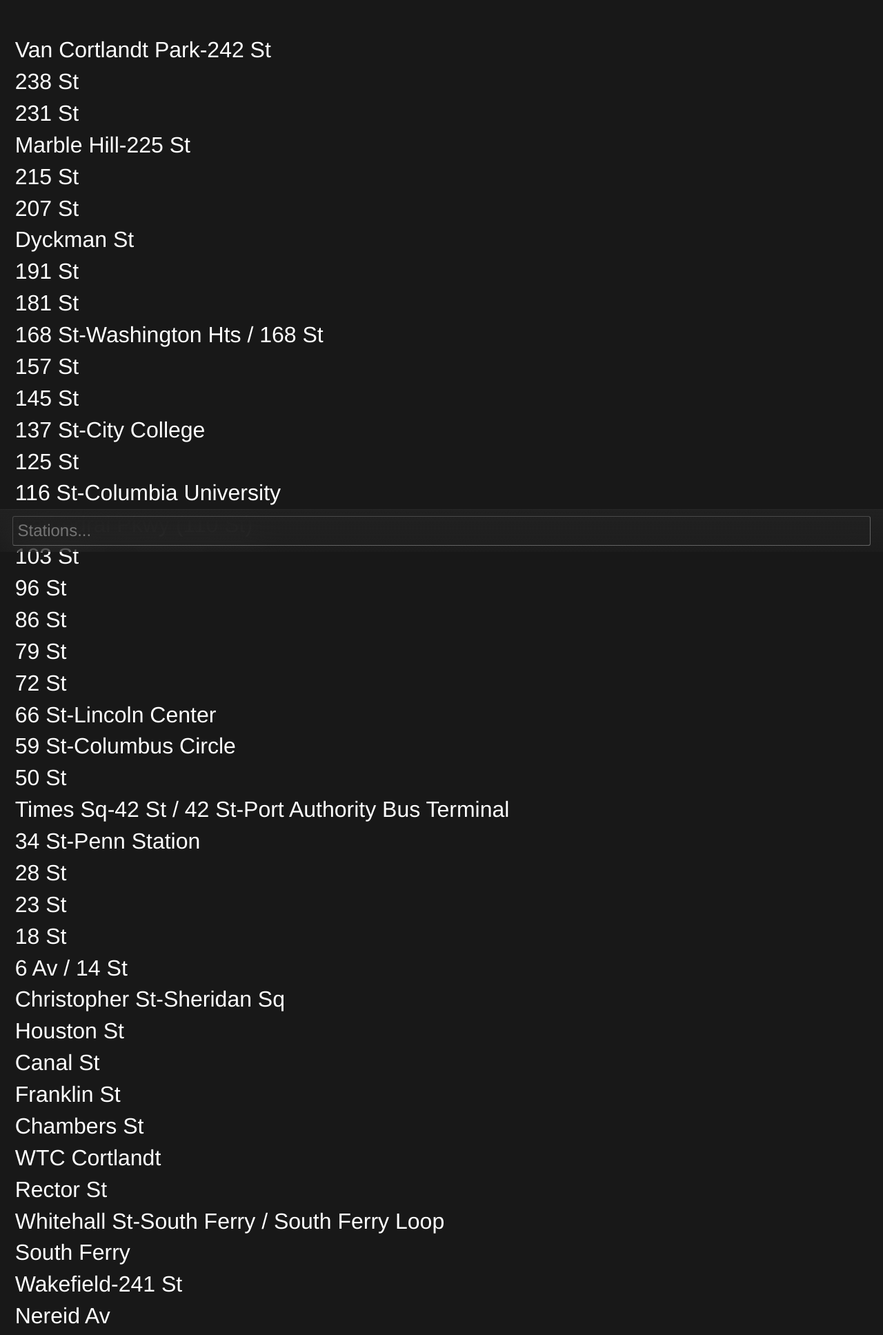
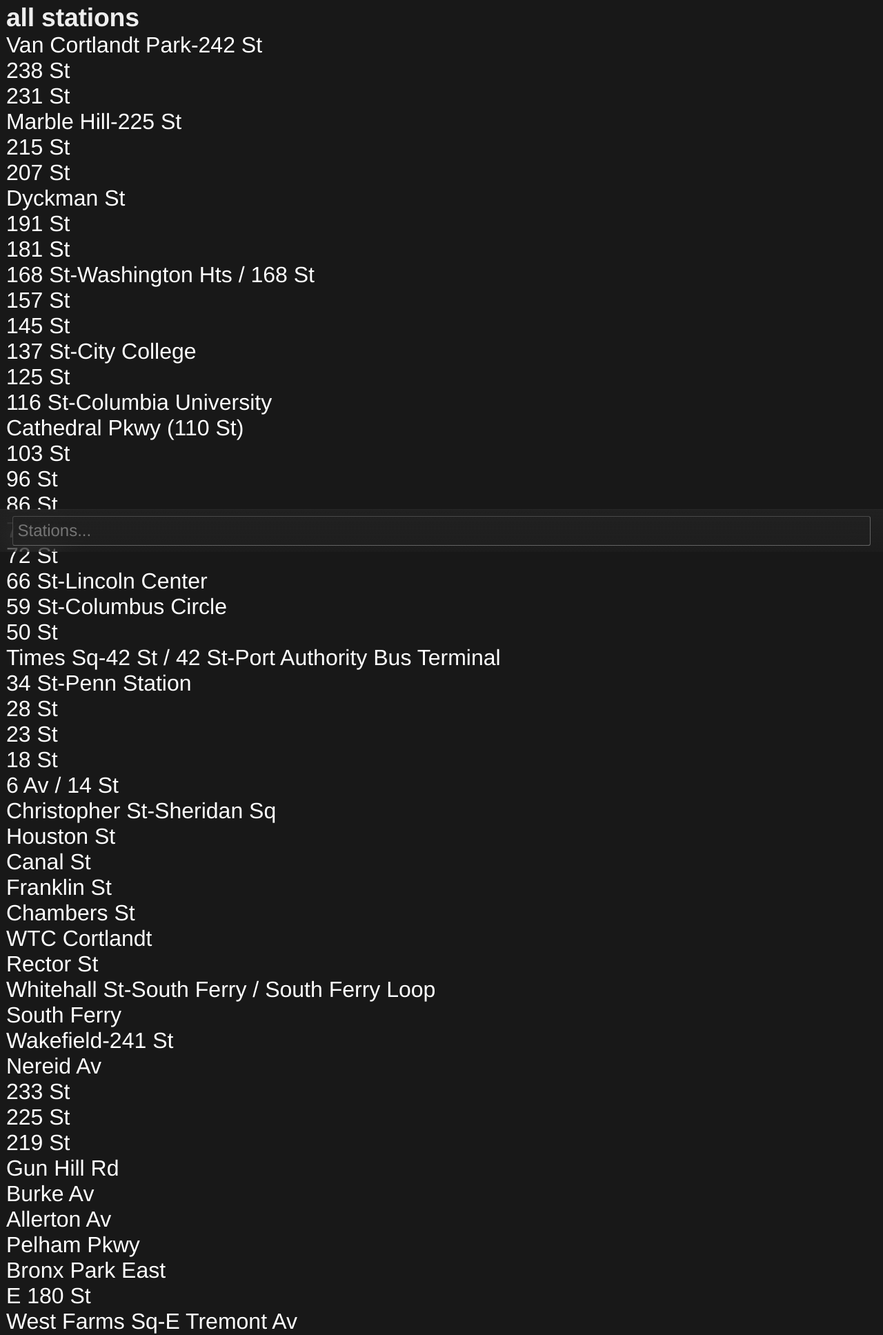
Before and after one commit to pbt/ota-py, a Flask app: page /stations in a window 1280 px wide. Shown: the top 1935 px of the page at 69% size. Run offline with Flask 3, Linux system fonts and the light colour scheme.

Commit message:
i don't like this rn but whatever

```diff
--- a/static/style.css
+++ b/static/style.css
@@ -254,7 +254,7 @@ footer {
 }
 
 .search {
-  min-height: 100dvh;
+  height: 100vh;
 }
 
 #ota-search {
@@ -370,7 +370,10 @@ dialog {
 }
 
 .stations-list {
-  padding-top: calc(var(--header-size) + 1ch);
+  overflow-y: scroll;
+  height: 100vh;
+
+  padding: 0.25ch 0.5ch;
 }
 
 .transparent {
@@ -382,7 +385,6 @@ dialog {
     width: 100%;
     display: block;
     text-decoration: none;
-    padding: 0.25ch 0.5ch;
     border-radius: 0.25ch;
 
     &:hover,
--- a/templates/arrivals.html
+++ b/templates/arrivals.html
@@ -4,7 +4,6 @@
 <head>
   <title>ota • {{station_name}}</title>
   <meta name="viewport" content="width=device-width,initial-scale=1">
-  <meta name="apple-mobile-web-app-status-bar-style" content="black-translucent">
 </head>
 
 <link rel="manifest" href="{{url_for('static', filename='manifest.json')}}">
--- a/templates/stations.html
+++ b/templates/stations.html
@@ -17,6 +17,7 @@
     </div>
   </header>
   <main class="stations-list">
+    <h3>all stations</h3>
     <div>
       {% for stn in stations %}
       <div data-stn id="{{ stn.id }}" data-stn-id="{{ stn.id }}"><a
@@ -35,7 +36,7 @@
   <script>
 
     document.querySelector("input[type=search]").addEventListener("focus", (evt) => {
-      document.querySelector("#ota-search").scrollIntoView({behavior: "smooth"})
+      document.querySelector(".stations-list").scrollIntoView({behavior: "smooth", block: "end"})
     })
     const vw = Math.max(document.documentElement.clientWidth || 0, window.innerWidth || 0)
     const stations = JSON.parse(document.getElementById("ota-stations-data").textContent);
```
